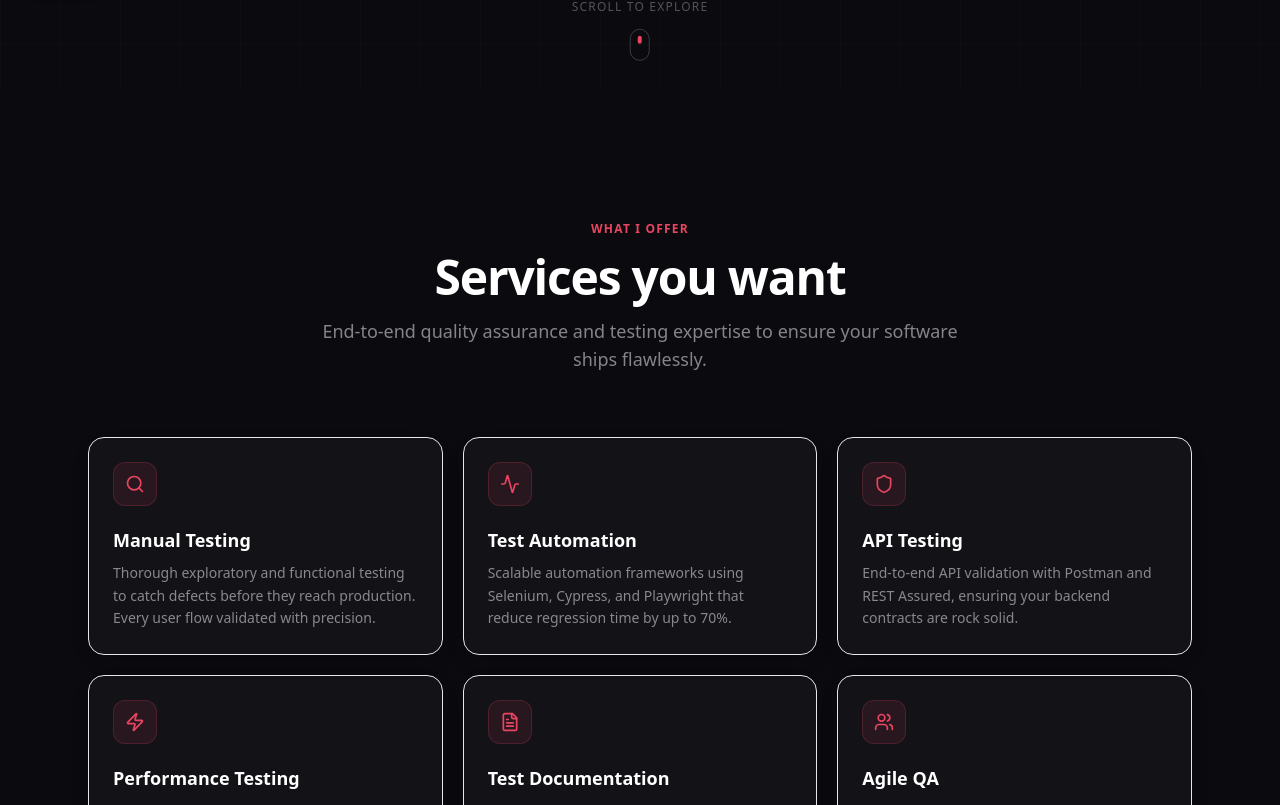
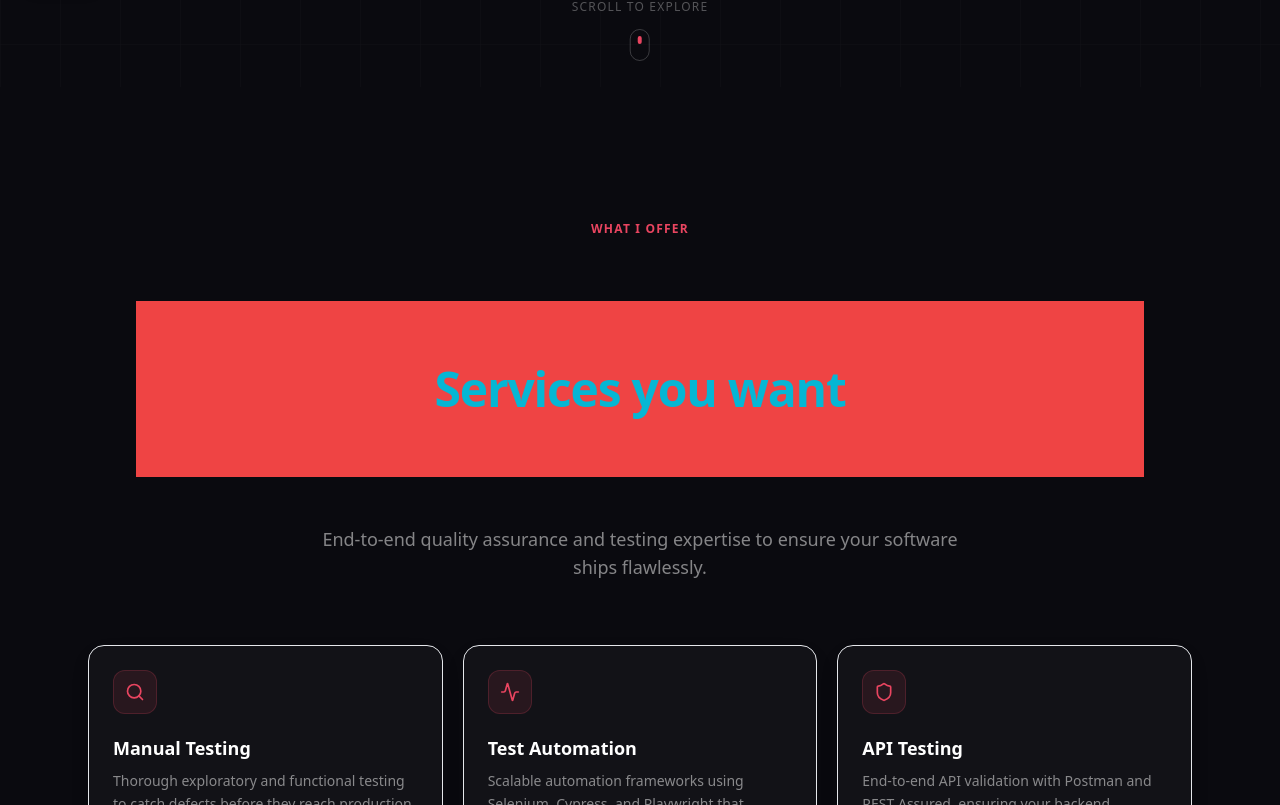
Before and after one commit to ranaasad01/atomic-build-a-modern-portfolio-website-with-da-306c51da, a Next.js app: page / in a window 1280 px wide. Shown: the part 796-1601 px from the top of the page. Built offline with nearby package versions, Linux system fonts and the light colour scheme.

Commit message:
style: add inline styles to Services section heading
Apply custom inline styles (color, backgroundColor, fontSize, padding, margin) to the "Services you want" h2 element in the services section without modifying Tailwind classes

```diff
--- a/app/page.tsx
+++ b/app/page.tsx
@@ -287,7 +287,16 @@ export default function HomePage() {
             <motion.span variants={fadeInUp} className="inline-block text-[#e94560] text-xs font-semibold tracking-widest uppercase mb-4">
               {t("services.eyebrow")}
             </motion.span>
-            <motion.h2 variants={fadeInUp} className="text-4xl md:text-5xl font-bold font-[var(--font-space-grotesk)] tracking-tight text-balance mb-4">Services you want</motion.h2>
+            <motion.h2
+              variants={fadeInUp}
+              className="text-4xl md:text-5xl font-bold font-[var(--font-space-grotesk)] tracking-tight text-balance mb-4"
+              style={{
+                color: "#06b6d4",
+                backgroundColor: "#ef4444",
+                fontSize: "48px",
+                padding: "64px",
+                margin: "48px"
+              }}>Services you want</motion.h2>
             <motion.p variants={fadeInUp} className="text-white/50 text-lg max-w-2xl mx-auto text-pretty">
               {t("services.subtitle")}
             </motion.p>
```
